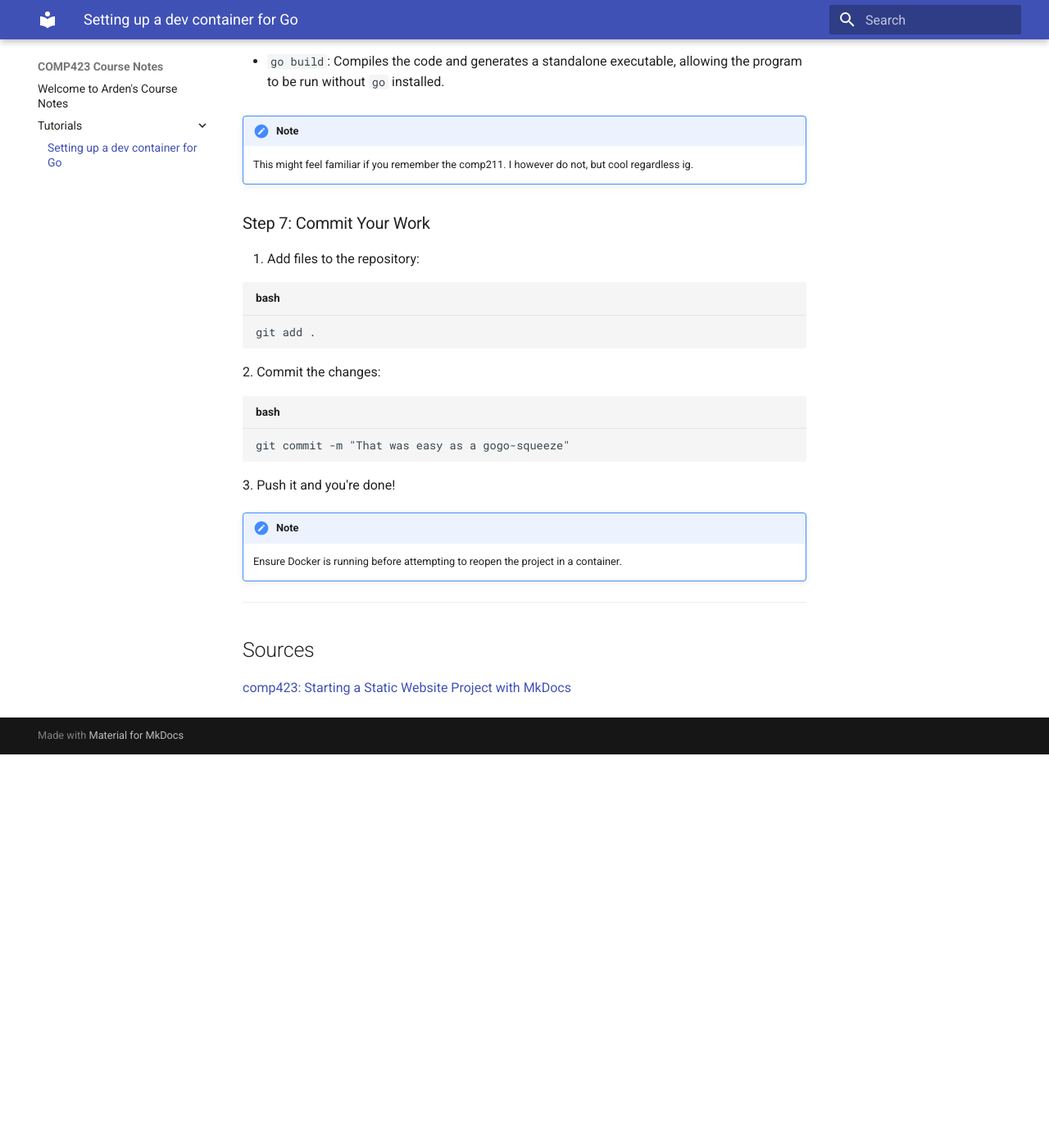
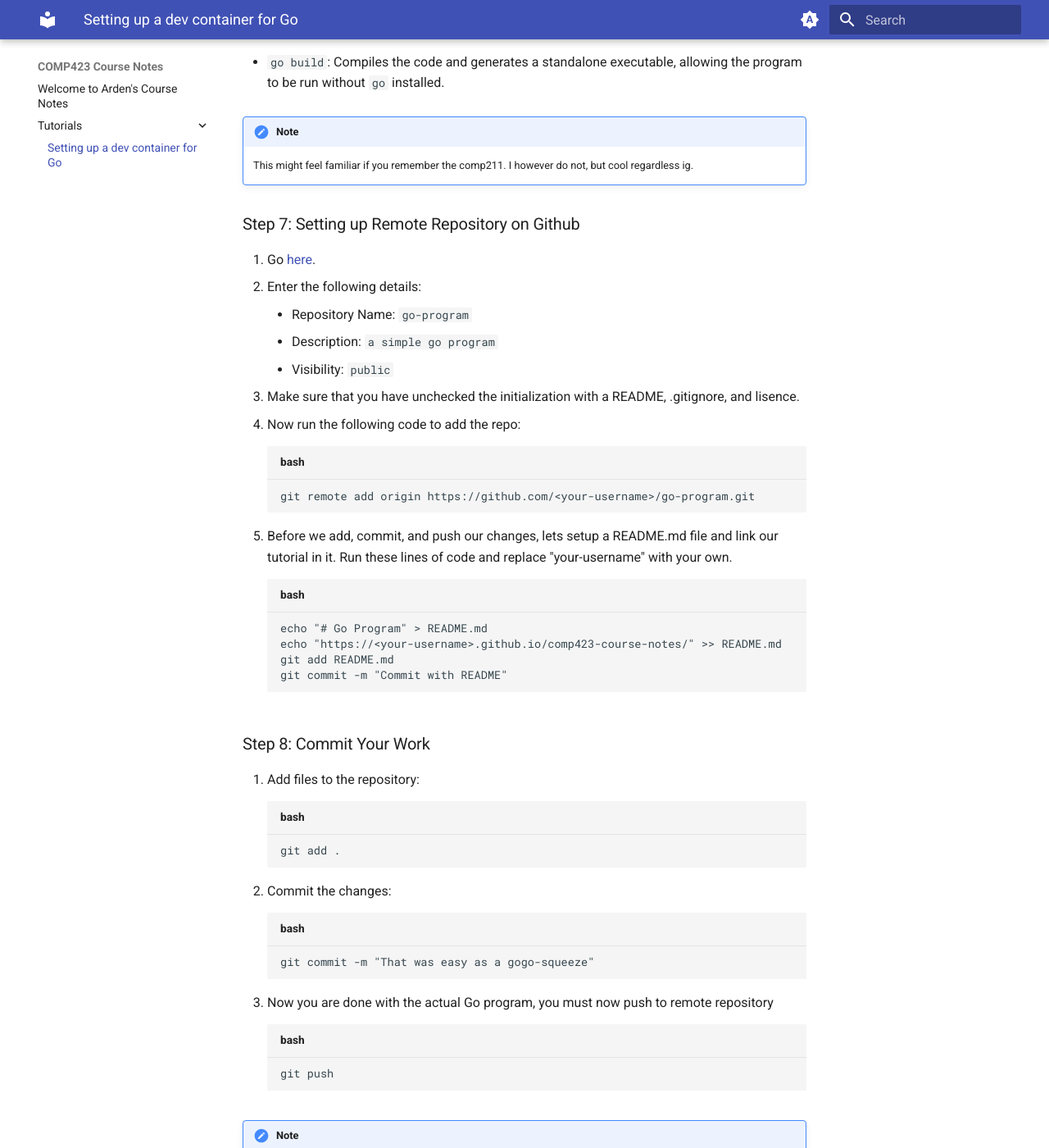
Before and after one commit to Arden-Feldt/comp423-course-notes, an MkDocs documentation site: the page built from docs/tutorials/go-setup.md, in a window 1280 px wide and 1400 px high, scrolled down 3679 px. Shown: the whole window at 82% size. Built offline with MkDocs 1.6.1 and Material for MkDocs 9.7.7, drawn with Linux system fonts in a browser that asks for light colours; before the commit the page ends 4599 px from its top, so only the background shows below that; some of the changed text lies outside the part shown.

Commit message:
edits with numbers, darkmode, and adding remote repo instructions

````diff
--- a/docs/tutorials/go-setup.md
+++ b/docs/tutorials/go-setup.md
@@ -37,22 +35,17 @@ To follow along with this tutorial you'll need the following three things set up
 ### Step 2: Create a Dev Container Configuration
 
 1. Create a `.devcontainer` directory:
-
    ```title="bash"
    mkdir .devcontainer
    ```
 
-2. Inside `.devcontainer`, create a `devcontainer.json` file with the following content:
+2. Inside `.devcontainer`, create a `devcontainer.json` file. Open VS code and open the directory you just created and then create this new file.
 
+3. Fill with the following content:
    ```title="json"
    {
      "name": "Go Dev Container",
      "image": "mcr.microsoft.com/devcontainers/go:latest",
-     "features": {
-       "ghcr.io/devcontainers/features/go:1": {
-         "version": "latest"
-       }
-     },
      "customizations": {
        "vscode": {
          "extensions": [
@@ -73,8 +66,7 @@ To follow along with this tutorial you'll need the following three things set up
 
 ### Step 3: Open the Dev Container
 
-1. Open the folder in VSCode.
-2. Ctrl+Shift+P and select **"Remote-Containers: Reopen in Container"**.
+1. Ctrl+Shift+P and select **"Remote-Containers: Reopen in Container"**. You may need to select 'go' from a list and click through a few options, just hit 'ok'. Not sure why it did that for me <3.
 
 ### Step 4: Verify Go Installation
 
@@ -93,12 +85,10 @@ To follow along with this tutorial you'll need the following three things set up
 
 ### Step 5: Create a New Go Project
 1. Initialize a Go module:
-
    ```title="bash"
    go mod init hello-comp423
    ```
 2. Create a new file named `main.go` with the following content:
-
    ```title="go"
    package main
 
@@ -109,7 +99,6 @@ To follow along with this tutorial you'll need the following three things set up
    }
    ```
 3. Run the program directly:
-
    ```title="bash"
    go run main.go
    ```
@@ -150,24 +137,40 @@ To follow along with this tutorial you'll need the following three things set up
 !!! note
     This might feel familiar if you remember the comp211. I however do not, but cool regardless ig.
 
-### Step 7: Commit Your Work
+
+### Step 7: Setting up Remote Repository on Github
+
+1. Go [here](https://github.com/new).
+2. Enter the following details:
+    * Repository Name: `go-program`
+    * Description: `a simple go program`
+    * Visibility: `public`
+3. Make sure that you have unchecked the initialization with a README, .gitignore, and lisence.
+4. Now run the following code to add the repo:
+```title="bash"
+git remote add origin https://github.com/<your-username>/go-program.git
+```
+5. Before we add, commit, and push our changes, lets setup a README.md file and link our tutorial in it. Run these lines of code and replace "your-username" with your own.
+```title="bash"
+echo "# Go Program" > README.md
+echo "https://<your-username>.github.io/comp423-course-notes/" >> README.md
+git add README.md
+git commit -m "Commit with README"
+```
+### Step 8: Commit Your Work
 
 1. Add files to the repository:
-
    ```title="bash"
    git add .
    ```
 2. Commit the changes:
-
    ```title="bash"
    git commit -m "That was easy as a gogo-squeeze"
    ```
-3. Push it and you're done!
 
+3. Now you are done with the actual Go program, you must now push to remote repository
+```title="bash"
+git push
+```
 !!! note
     Ensure Docker is running before attempting to reopen the project in a container.
-
----
-
-## Sources
-[comp423: Starting a Static Website Project with MkDocs](https://comp423-25s.github.io/resources/MkDocs/tutorial/#how-are-software-project-dependencies-managed)
--- a/mkdocs.yml
+++ b/mkdocs.yml
@@ -1,6 +1,27 @@
 site_name: COMP423 Course Notes
 theme:
   name: material
+  palette:
+
+    # Palette toggle for automatic mode
+    - media: "(prefers-color-scheme)"
+      toggle:
+        icon: material/brightness-auto
+        name: Switch to light mode
+
+    # Palette toggle for light mode
+    - media: "(prefers-color-scheme: light)"
+      scheme: default
+      toggle:
+        icon: material/brightness-7
+        name: Switch to dark mode
+
+    # Palette toggle for dark mode
+    - media: "(prefers-color-scheme: dark)"
+      scheme: slate
+      toggle:
+        icon: material/brightness-4
+        name: Switch to system preference
 
 markdown_extensions:
   - admonition
````
Also changed, not shown: other parts of docs/tutorials/go-setup.md (+1 -5 lines).
